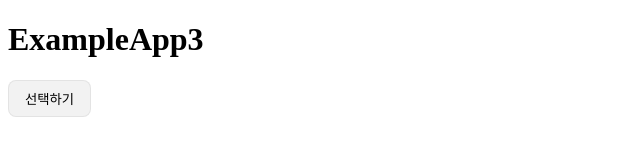
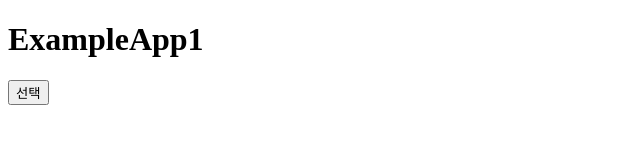
Before and after one commit to KIMSEUNGGYU/blog-code, a React (Vite) app in the folder toss-effective-component/: page / in a window 1280 px wide. Shown: the top 167 px of the page, without its empty margins (0-640 px from the left). Built offline with nearby package versions, Linux system fonts and the light colour scheme; the HTML template or start-up script is replaced by a standard one.

Commit message:
refactor: toss-effective-component example1 불필요한 코드 제거

```diff
--- a/toss-effective-component/src/App.tsx
+++ b/toss-effective-component/src/App.tsx
@@ -1,6 +1,6 @@
-// import { ExampleApp1 } from './example1/App.tsx';
+import { ExampleApp1 } from './example1/App.tsx';
 // import { ExampleApp2 } from '@/example2/App.tsx';
-import { ExampleApp3 } from '@/example3/App.tsx';
+// import { ExampleApp3 } from '@/example3/App.tsx';
 // import { ExampleApp4 } from '@/example4/App.tsx';
 // import { ExampleApp5 } from '@/example5/App.tsx';
 // import { ExampleApp6 } from '@/example6/App.tsx';
@@ -8,9 +8,9 @@ import { ExampleApp3 } from '@/example3/App.tsx';
 function App() {
   return (
     <>
-      {/*<ExampleApp1 />*/}
+      <ExampleApp1 />
       {/*<ExampleApp2 />*/}
-      <ExampleApp3 />
+      {/*<ExampleApp3 />*/}
       {/*<ExampleApp4 />*/}
       {/*<ExampleApp5 />*/}
       {/*<ExampleApp6 />*/}
```
